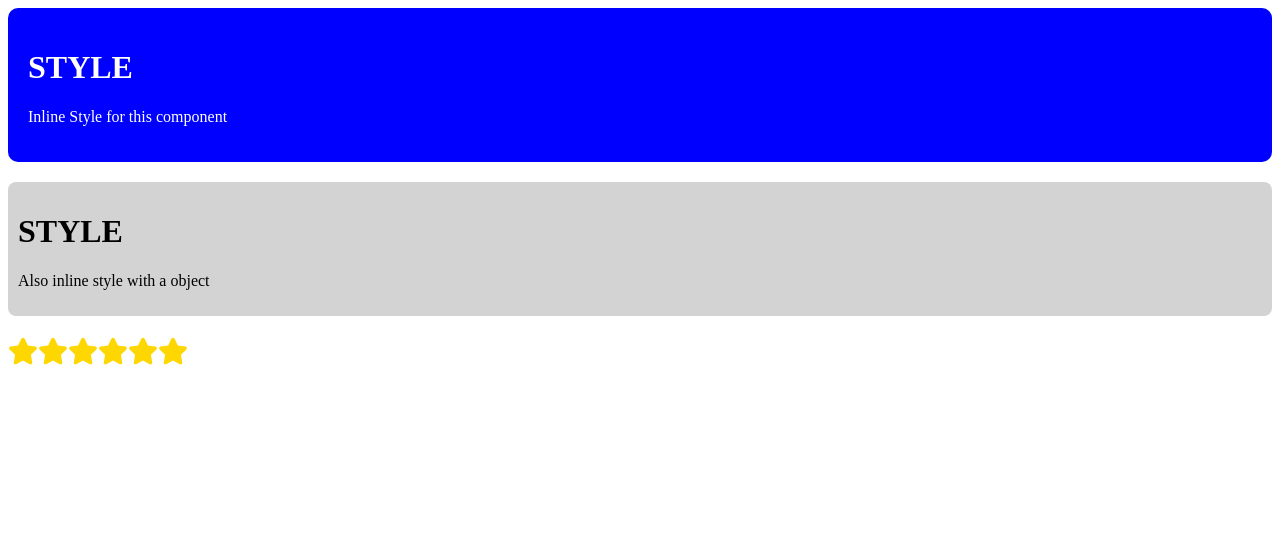
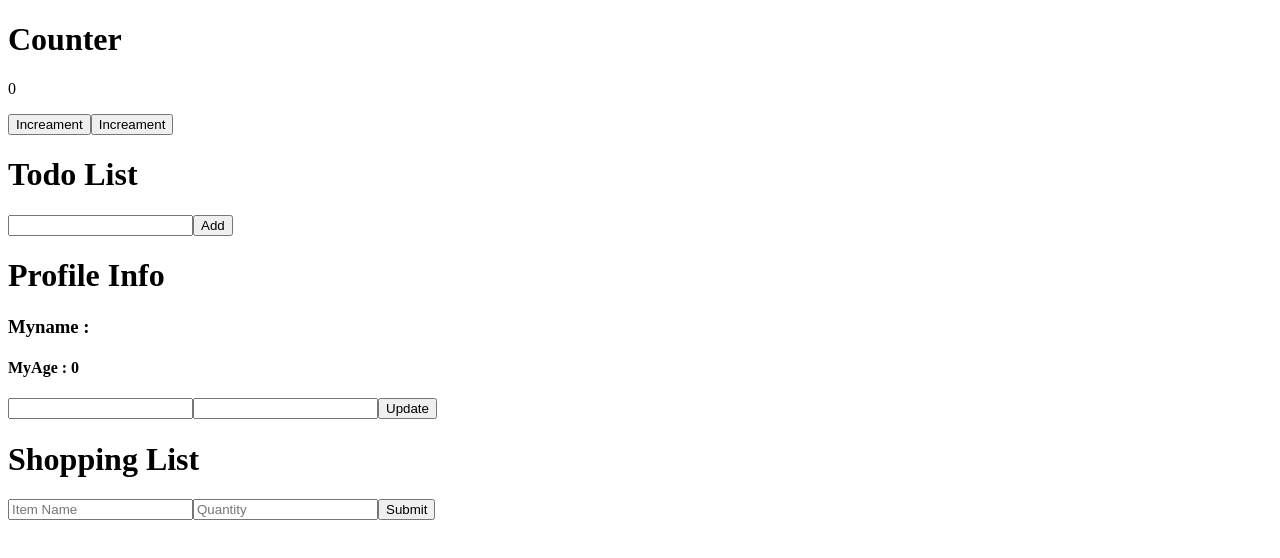
Before and after one commit to JawadSadi/Vite-React, a React (Vite) app in the folder react-demos/: page / in a window 1280 px wide. Shown: the top 558 px of the page. Built offline with nearby package versions, Linux system fonts and the light colour scheme.

Commit message:
Learned the useState hook in React

```diff
--- a/react-demos/src/App.jsx
+++ b/react-demos/src/App.jsx
@@ -15,6 +15,10 @@ import Weather from "./components/Weather";
 import StyledCard from "./components/StyledCard";
 import ProfileCard from "./components/ProfileCard";
 import IconComponent from "./components/IconComponent";
+import Counter from "./components/Counter";
+import TodoList from "./components/TodoList";
+import Profile from "./components/Profile";
+import ShoppingList from "./components/ShoppingList";
 // First Trainning
 
 // const App = () => {
@@ -89,13 +93,29 @@ import IconComponent from "./components/IconComponent";
 
 // Styling and Icon
 
+// const App = () => {
+//   return (
+//     <div>
+//       <StyledCard />
+//       <ProfileCard />
+//       <IconComponent />
+//     </div>
+//   );
+// };
+
 const App = () => {
   return (
     <div>
-      <StyledCard />
-      <ProfileCard />
-      <IconComponent />
+      <h1>Counter</h1>
+      <Counter />
+      <h1>Todo List</h1>
+      <TodoList />
+      <h1>Profile Info</h1>
+      <Profile />
+      <h1>Shopping List</h1>
+      <ShoppingList />
     </div>
   );
 };
+
 export default App;
--- /dev/null
+++ b/react-demos/src/components/Counter.jsx
@@ -0,0 +1,14 @@
+import { useState } from "react";
+
+function Counter() {
+  const [count, setCount] = useState(0);
+  return (
+    <div>
+      <p>{count}</p>
+      <button onClick={() => setCount(count + 1)}>Increament</button>
+      <button onClick={() => setCount(count - 1)}>Increament</button>
+    </div>
+  );
+}
+
+export default Counter;
--- /dev/null
+++ b/react-demos/src/components/Profile.jsx
@@ -0,0 +1,32 @@
+import { useState } from "react";
+
+function Profile() {
+  const [information, setInformation] = useState({
+    name: "",
+    age: 0,
+  });
+  const [name, setName] = useState("");
+  const [age, setAge] = useState("");
+
+  const UpdateObj = () => {
+    setInformation({ name: name, age: parseInt(age) });
+    setName("");
+    setAge("");
+  };
+  return (
+    <div>
+      <h3>Myname : {information.name}</h3>
+      <h4>MyAge : {information.age}</h4>
+
+      <input
+        type="text"
+        value={name}
+        onChange={(e) => setName(e.target.value)}
+      />
+      <input type="text" value={age} onChange={(e) => setAge(e.target.value)} />
+      <button onClick={UpdateObj}>Update</button>
+    </div>
+  );
+}
+
+export default Profile;
--- /dev/null
+++ b/react-demos/src/components/ShoppingList.jsx
@@ -0,0 +1,51 @@
+import { useState } from "react";
+
+function ShoppingList() {
+  const [shoppingitems, setShoppingItems] = useState([]);
+  const [name, setName] = useState("");
+  const [quantity, setQuantity] = useState("");
+
+  const handleSubmit = (e) => {
+    e.preventDefault();
+    if (!name || !quantity) return;
+
+    const newItem = {
+      name,
+      quantity: parseInt(quantity),
+    };
+
+    setShoppingItems((prevItem) => [...prevItem, newItem]);
+    setName("");
+    setQuantity("");
+  };
+
+  return (
+    <div>
+      <form onSubmit={handleSubmit}>
+        <input
+          type="text"
+          value={name}
+          placeholder={"Item Name"}
+          onChange={(e) => setName(e.target.value)}
+        />
+        <input
+          type="text"
+          value={quantity}
+          placeholder={"Quantity"}
+          onChange={(e) => setQuantity(e.target.value)}
+        />
+        <input type="submit" />
+      </form>
+
+      <ul>
+        {shoppingitems.map((item, index) => (
+          <li key={index}>
+            {item.name} - Quantity : {item.quantity}
+          </li>
+        ))}
+      </ul>
+    </div>
+  );
+}
+
+export default ShoppingList;
--- /dev/null
+++ b/react-demos/src/components/TodoList.jsx
@@ -0,0 +1,34 @@
+import { useState } from "react";
+
+function TodoList() {
+  const [item, setItem] = useState("");
+  const [items, setItems] = useState([]);
+
+  const addItem = (e) => {
+    e.preventDefault();
+    const newItem = [...items, item];
+    setItems(newItem);
+    setItem("");
+  };
+  return (
+    <>
+      <div>
+        {items.map((i, k) => (
+          <p key={k}>
+            Item {k + 1} : {i}
+          </p>
+        ))}
+      </div>
+      <form onSubmit={addItem}>
+        <input
+          type="text"
+          value={item}
+          onChange={(e) => setItem(e.target.value)}
+        />
+        <input type="submit" value={"Add"} />
+      </form>
+    </>
+  );
+}
+
+export default TodoList;
```
